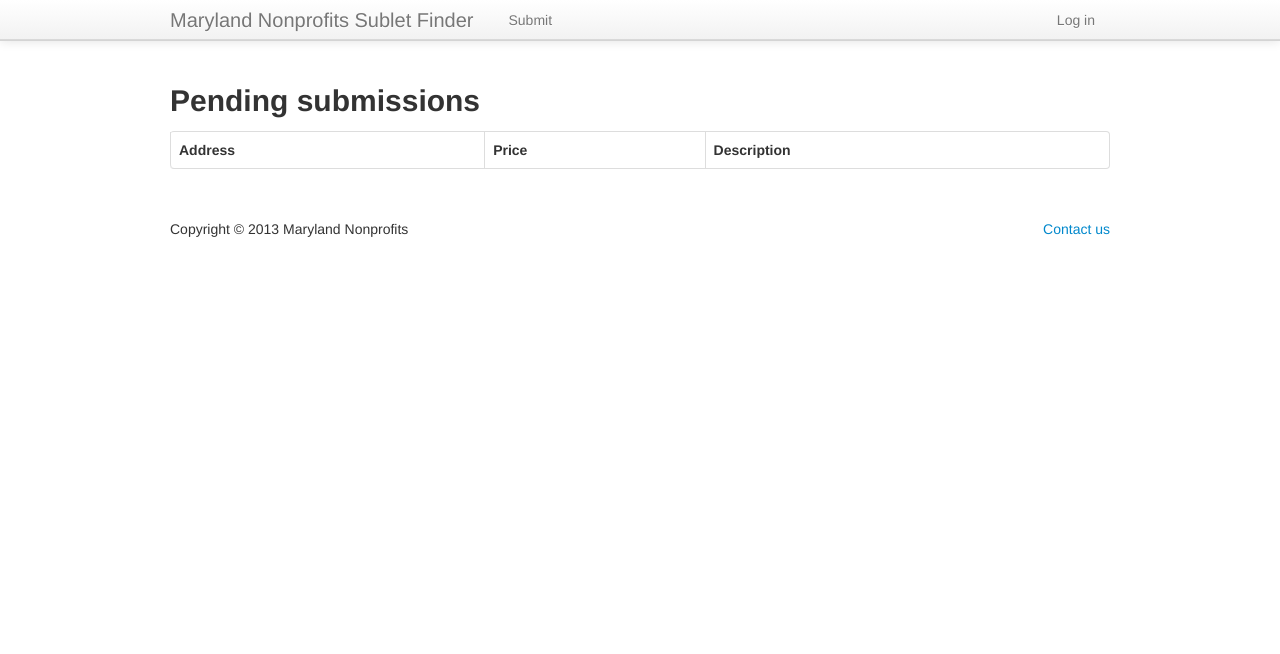
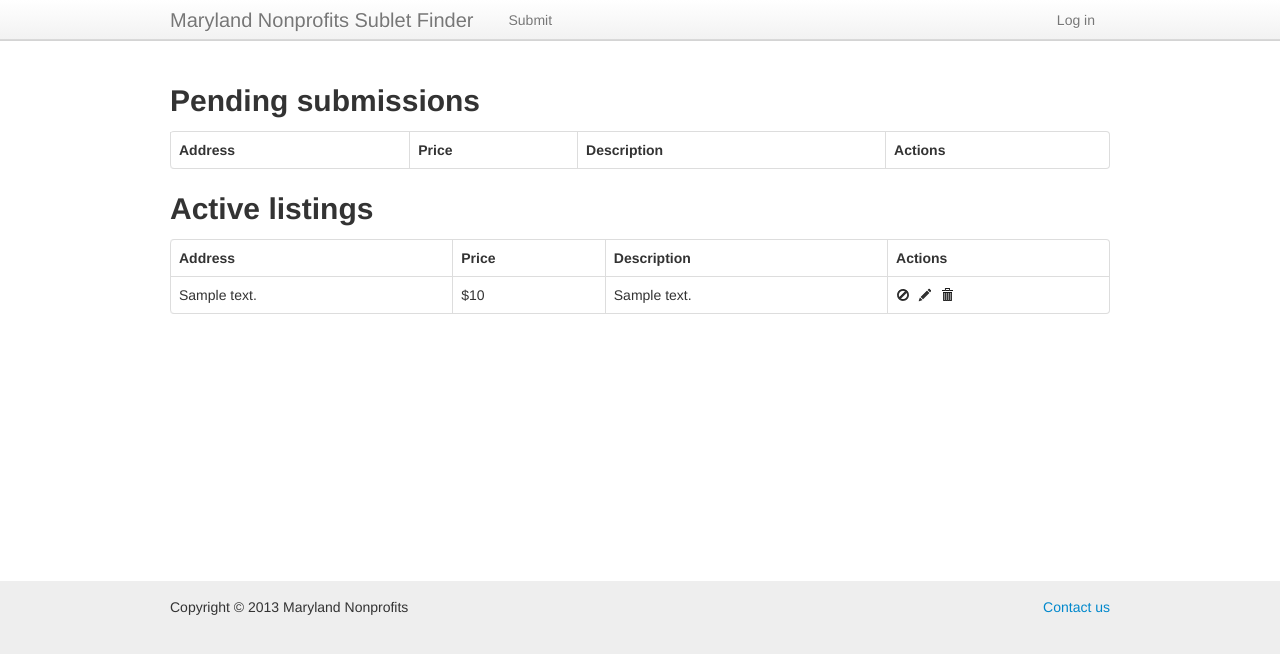
Before and after one commit to josephturnerjr/spacefinder, a Flask app: page /admin in a window 1280 px wide. Shown: the top 654 px of the page. Run offline with Flask 2, Linux system fonts and the light colour scheme; tables that the repository leaves empty hold one stand-in row (values such as "Sample post"); lists and menus that the app fills with data are empty; some libraries are stand-ins or nearby versions.

Commit message:
Implemented publish/unpublish and delete

```diff
--- a/spacefinder/config.py
+++ b/spacefinder/config.py
@@ -1,5 +1,5 @@
 class Config(object):
-    SECRET_KEY = ''
+    SECRET_KEY = 'abc'
 
 
 class ProductionConfig(Config):
--- a/spacefinder/static/css/index.css
+++ b/spacefinder/static/css/index.css
@@ -5,8 +5,17 @@
   padding: 0 30px;
 }
 .navbar-static-top {
-  margin-bottom: 30px;
+  border: 0;
 }
 .footer {
-  margin-top: 30px;
+  padding: 15px 0;
+  border-top: 1px solid #eee;
 }
+body {
+  background: #eee;
+}
+.body-main {
+  min-height: 480px;
+  background: #fff;
+  padding: 30px 0;
+}
--- a/spacefinder/static/css/index.less
+++ b/spacefinder/static/css/index.less
@@ -3,8 +3,17 @@
   padding: 0 30px;
 }
 .navbar-static-top{
-  margin-bottom: 30px;
+  border: 0;
 }
 .footer{
-  margin-top: 30px;
+  padding: 15px 0;
+  border-top: 1px solid #eee;
 }
+body{
+  background: #eee;
+}
+.body-main{
+  min-height: 480px;
+  background: #fff;
+  padding: 30px 0;
+}
--- a/spacefinder/templates/admin.html
+++ b/spacefinder/templates/admin.html
@@ -18,6 +18,9 @@
       <th>
         Description
       </th>
+      <th>
+        Actions
+      </th>
     </tr>
   </thead>
   {% for listing in unpublished %}
@@ -26,10 +29,52 @@
         {{listing.address}}
       </td>
       <td>
-        {{listing.price}}
+        {{listing.price|currency}}
       </td>
       <td>
         {{listing.description}}
+      </td>
+      <td>
+        <a href='/admin/listing/{{listing.id}}/publish' data-toggle='tooltip' data-placement='bottom' title='Publish listing'><i class='icon-check'></i></a>&nbsp;
+        <a href='#' data-toggle='tooltip' data-placement='bottom' title='Edit listing'><i class='icon-pencil'></i></a>&nbsp;
+        <a href='/admin/listing/{{listing.id}}/delete' data-toggle='tooltip' data-placement='bottom' title='Delete listing'><i class='icon-trash'></i></a>
+      </td>
+    </tr>
+  {% endfor %}
+  </table>
+  <h2>Active listings</h2>
+  <table class='table table-bordered'>
+  <thead>
+    <tr>
+      <th>
+        Address
+      </th>
+      <th>
+        Price
+      </th>
+      <th>
+        Description
+      </th>
+      <th>
+        Actions
+      </th>
+    </tr>
+  </thead>
+  {% for listing in published %}
+    <tr>
+      <td>
+        {{listing.address}}
+      </td>
+      <td>
+        {{listing.price|currency}}
+      </td>
+      <td>
+        {{listing.description}}
+      </td>
+      <td>
+        <a href='/admin/listing/{{listing.id}}/unpublish' data-toggle='tooltip' data-placement='bottom' title='Unpublish listing'><i class='icon-ban-circle'></i></a>&nbsp;
+        <a href='#' data-toggle='tooltip' data-placement='bottom' title='Edit listing'><i class='icon-pencil'></i></a>&nbsp;
+        <a href='/admin/listing/{{listing.id}}/delete' data-toggle='tooltip' data-placement='bottom' title='Delete listing'><i class='icon-trash'></i></a>
       </td>
     </tr>
   {% endfor %}
--- a/spacefinder/templates/index.html
+++ b/spacefinder/templates/index.html
@@ -5,6 +5,7 @@
 {% endblock %}
 {% block body %}
 <div class='container'>
+  <h2>Currently available sublets</h2>
   <table class='table table-bordered'>
   <thead>
     <tr>
--- a/spacefinder/templates/layout.html
+++ b/spacefinder/templates/layout.html
@@ -33,15 +33,17 @@
             <ul class='nav pull-right action-nav'>
               <li><a href='/admin' data-toggle='tooltip' data-placement='bottom' title='Go to your dashboard'><i class='icon-dashboard'></i></a></li>
               <li class='divider'></li>
-              <li><a id='logout-button' href="/logout"  data-toggle='tooltip' data-placement='bottom' title='Log out'><i class='icon-signout'></i></a></li>
+              <li><a id='logout-button' href="/logout" data-toggle='tooltip' data-placement='bottom' title='Log out'><i class='icon-signout'></i></a></li>
             </ul>
             <p class='navbar-text pull-right'>Hi, {{ session["name"] }}</p>
           {% endif %}
       </div>
       </div>
     </div>
+    <div class='body-main'>
     {% block body %}{% endblock %}
     {% block footer %}
+    </div>
     <div class='footer'>
       <div class='container'>
           <p class='pull-left'>Copyright &copy; 2013 Maryland Nonprofits
@@ -65,7 +67,7 @@
         return false;
       };
       $(document).ready(function(){
-        $('#main-navbar').tooltip({
+        $('body').tooltip({
               selector: "a[data-toggle=tooltip]"
         });
         $('#logout-button').click(logout_onclick);
--- a/spacefinder/views.py
+++ b/spacefinder/views.py
@@ -82,3 +82,30 @@
     unpublished = filter(lambda x: not x.published, listings)
     published = filter(lambda x: x.published, listings)
     return render_template('admin.html', published=published, unpublished=unpublished)
+
+
+@views.route('/admin/listing/<int:listing_id>/publish')
+def publish(listing_id):
+    listing = Listing.query.get(listing_id)
+    if listing:
+        listing.published = True
+        db.session.add(listing)
+        db.session.commit()
+    return redirect('/admin')
+
+@views.route('/admin/listing/<int:listing_id>/unpublish')
+def unpublish(listing_id):
+    listing = Listing.query.get(listing_id)
+    if listing:
+        listing.published = False
+        db.session.add(listing)
+        db.session.commit()
+    return redirect('/admin')
+
+@views.route('/admin/listing/<int:listing_id>/delete')
+def delete_listing(listing_id):
+    listing = Listing.query.get(listing_id)
+    if listing:
+        db.session.delete(listing)
+        db.session.commit()
+    return redirect('/admin')
```
